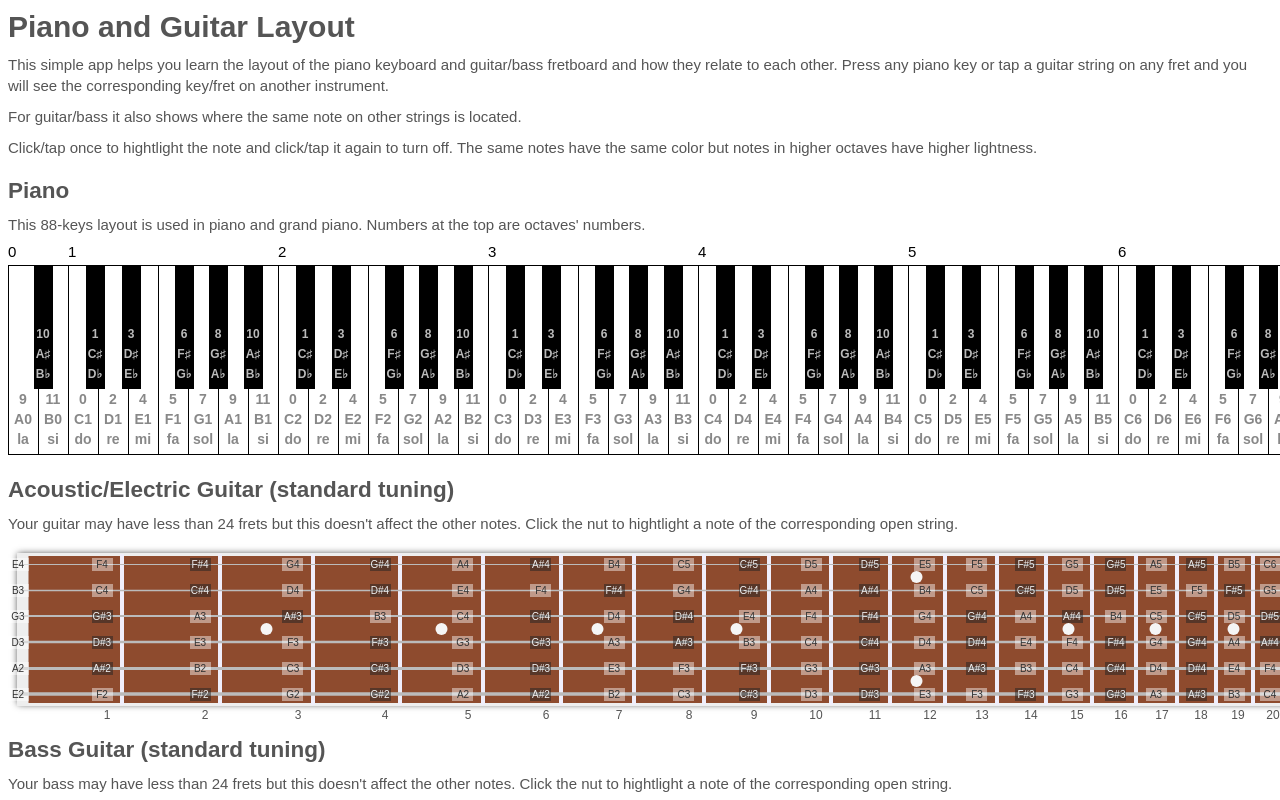
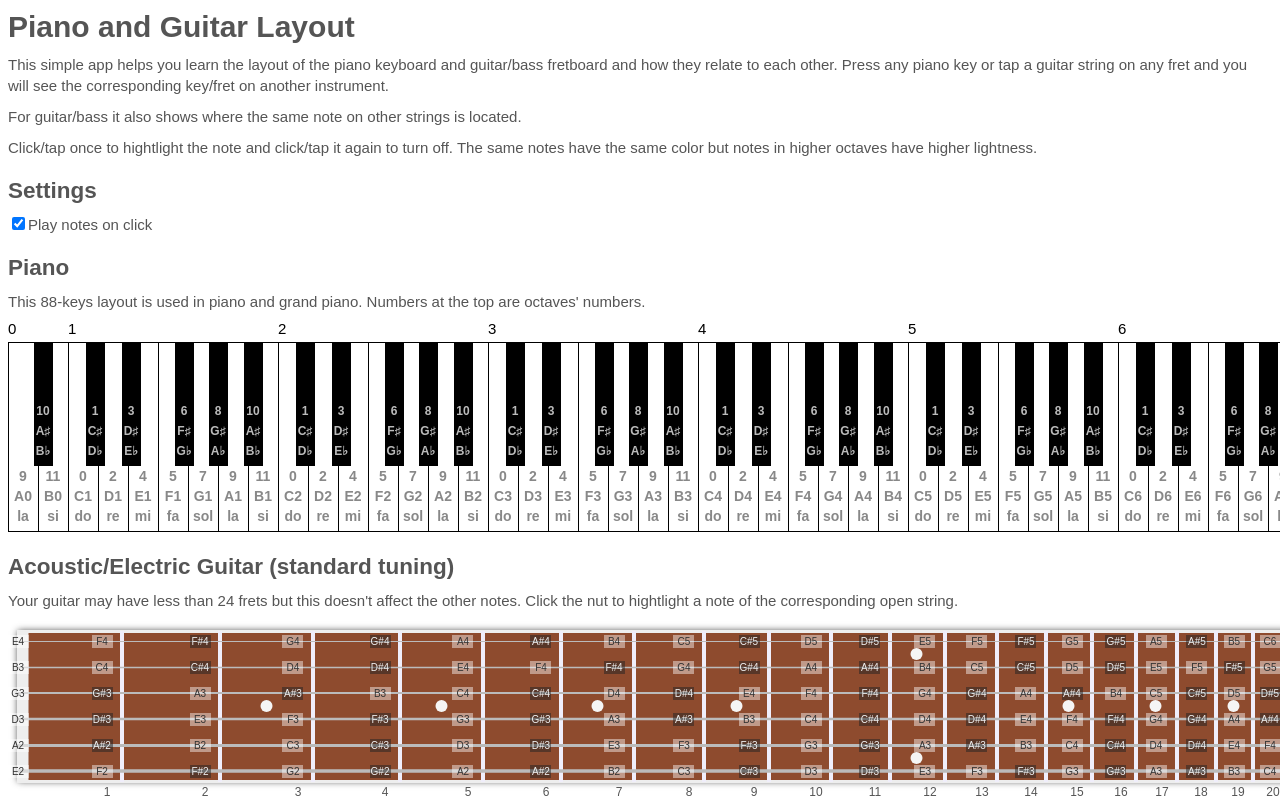
Before and after one commit to axln/guitar-piano-layout, a React app: page / in a window 1280 px wide. Shown: the top 800 px of the page. Built offline with nearby package versions, Linux system fonts and the light colour scheme.

Commit message:
play sound checkbox

```diff
--- a/src/component/App/App.js
+++ b/src/component/App/App.js
@@ -9,10 +9,12 @@ class App extends React.Component {
         super(props);
         this.state = {
             pitches: [],
+            playSound: true,
             guitarTuning: 'E4,B3,G3,D3,A2,E2',
             bassTuning: 'G2,D2,A1,E1'
         };
-        this.onPitch = this.onPitch.bind(this);
+        this.onPitch     = this.onPitch.bind(this);
+        this.toggleSound = this.toggleSound.bind(this);
     }
 
     onPitch(pitch, state) {
@@ -48,12 +50,18 @@ class App extends React.Component {
             //console.log(`note ${note}: ${freq.toFixed(2)} Hz (pitch: ${pitch}), ${state}`);
             console.log(`Note: ${note}, frequency: ${freq.toFixed(2)} Hz`);
         }
-        if (state == 'down') {
+        if (state == 'down' && this.state.playSound) {
             Helper.playNote(freq);
-        } else if (state == 'up') {
+        } else if (state == 'up'  && this.state.playSound) {
             Helper.stopNote(freq);
         }
     }
+
+    toggleSound(e) {
+        this.setState({playSound: e.target.checked});
+    }
+
+
 
     render() {
         // <div><GuitarNeck strings='G2,D2,A1,E1' /></div> bass guitar
@@ -71,6 +79,11 @@ class App extends React.Component {
                 </p>
                 <p>For guitar/bass it also shows where the same note on other strings is located.</p>
                 <p>Click/tap once to hightlight the note and click/tap it again to turn off. The same notes have the same color but notes in higher octaves have higher lightness.</p>
+
+                <h2>Settings</h2>
+                <p>
+                <input id="playSound" type='checkbox' checked={this.state.playSound} onChange={this.toggleSound} /><label htmlFor="playSound">Play notes on click</label>
+                </p>
 
                 <h2>Piano</h2>
                 <p>This 88-keys layout is used in piano and grand piano. Numbers at the top are octaves' numbers.</p>
--- a/src/component/Helper.js
+++ b/src/component/Helper.js
@@ -137,6 +137,10 @@ Helper.getOctSize = function (octInfo) {
 
 Helper.playNote = function (freq) {
     //console.log('start note:', freq);
+    if (this.context === null) {
+        this.context = new AudioContext();
+    }
+
     this.oscillators[freq] = this.context.createOscillator();
     this.oscillators[freq].frequency.value = freq;
     this.oscillators[freq].connect(this.context.destination);
@@ -163,10 +167,4 @@ Helper.decodePitch = pitch => {
     return [octave, offset];
 }
 
-window.onload = () => {
-    Helper.context = new AudioContext();
-};
-
-
-
 export default Helper;
```
Also changed, not shown: 1 other file (tests, documents, lock files or other folders).
